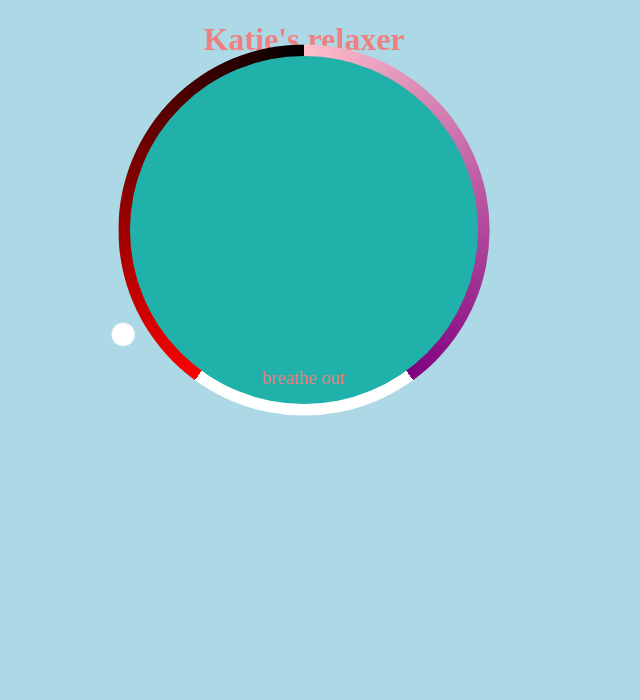
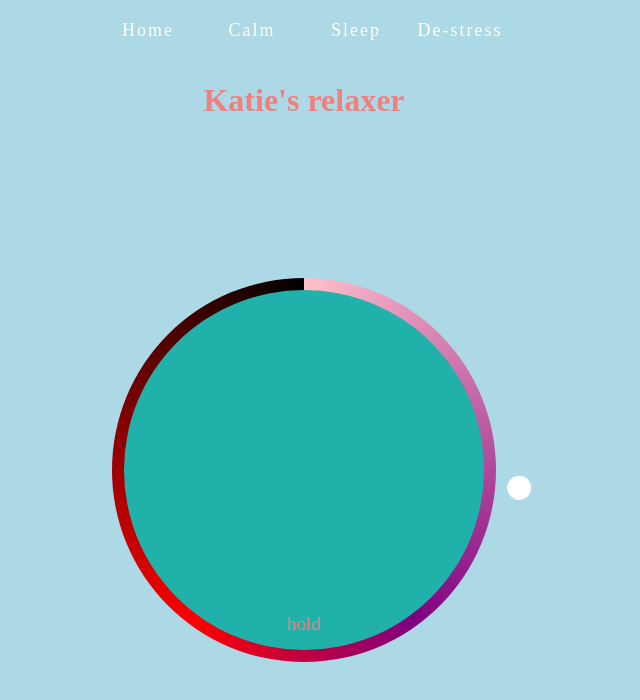
Before and after one commit to cocoflade/breathing-application, a plain HTML site: page calm.html in a window 1280 px wide. Shown: the whole page, without its empty margins (336-976 px from the left). Drawn offline with Linux system fonts and the light colour scheme.

Commit message:
homepage with routes, timings altered on calm breathe cycle

```diff
--- a/index.html
+++ b/calm.html
@@ -7,6 +7,24 @@
     <title>Relax</title>
   </head>
   <body>
+    <header class="menu">
+      <ul class="menu">
+        <li class="menuHeadings">
+          <a href="home.html" class="topLink">Home</a>
+        </li>
+
+        <li class="menuHeadings">
+          <a href="calm.html" class="topLink">Calm</a>
+        </li>
+        <li class="menuHeadings">
+          <a href="calm.html" class="topLink">Sleep</a>
+        </li>
+        <li class="menuHeadings">
+          <a href="calm.html" class="topLink">De-stress</a>
+        </li>
+      </ul>
+    </header>
+
     <h1>Katie's relaxer</h1>
     <div class="container">
       <div class="circle"></div>
--- /dev/null
+++ b/home.html
@@ -0,0 +1,27 @@
+<!DOCTYPE html>
+<html lang="en">
+  <head>
+    <meta charset="UTF-8" />
+    <meta name="viewport" content="width=device-width, initial-scale=1.0" />
+    <title>Breathe</title>
+    <link rel="stylesheet" href="style.css" />
+  </head>
+  <body>
+    <header class="menu">
+      <ul class="menu">
+        <li class="menuHeadings">
+          <a href="home.html" class="topLink">Home</a>
+        </li>
+        <li class="menuHeadings">
+          <a href="calm.html" class="topLink">Calm</a>
+        </li>
+        <li class="menuHeadings">
+          <a href="calm.html" class="topLink">Sleep</a>
+        </li>
+        <li class="menuHeadings">
+          <a href="calm.html" class="topLink">De-stress</a>
+        </li>
+      </ul>
+    </header>
+  </body>
+</html>
--- a/script.js
+++ b/script.js
@@ -1,9 +1,9 @@
 const container = document.querySelector(".container");
 const text = document.querySelector("#text");
 
-const totalTime = 7500;
-const breatheTime = (totalTime / 5) * 2;
-const holdTime = totalTime / 5;
+const totalTime = 19000;
+const breatheTime = totalTime / 4.75;
+const holdTime = totalTime / 2.7;
 
 breatheAnimate();
 
--- a/style.css
+++ b/style.css
@@ -5,14 +5,41 @@
 body {
   background-color: lightblue;
   color: lightcoral;
+  min-height: 100vh;
   overflow: hidden;
   display: flex;
   flex-direction: column;
   align-items: center;
   margin: 0;
-  height: 100%;
-  width: 100%;
 }
+
+/*  */
+
+.menu {
+  margin: 0;
+  padding: 0;
+  list-style: none;
+  text-align: center;
+}
+.menuHeadings {
+  display: inline-block;
+}
+a {
+  padding: 20px 0px 20px 0px;
+  width: 100px;
+  display: inline-block;
+  text-decoration: none;
+  font-family: "Bebas Neue";
+  font-size: large;
+  letter-spacing: 2px;
+  color: #fffff4;
+}
+a.topLink:hover {
+  color: #ffcad4;
+  text-decoration: underline;
+}
+
+/*  */
 
 .container {
   display: flex;
@@ -30,9 +57,8 @@ body {
   background: conic-gradient(
     pink 0%,
     purple 40%,
-    white 40%,
-    white 60%,
-    red 60%,
+    /* white 40%,
+    white 60%, */ red 60%,
     black 100%
   );
   height: 320px;
@@ -48,11 +74,11 @@ body {
   background-color: lightseagreen;
   height: 100%;
   width: 100%;
+  border-radius: 50%;
   position: absolute;
   top: 0;
   left: 0;
   z-index: -1;
-  border-radius: 50%;
 }
 
 .pointer-container {
@@ -61,7 +87,7 @@ body {
   left: 140px;
   width: 20px;
   height: 190px;
-  animation: rotate 7.5s linear forwards infinite;
+  animation: rotate 19s linear forwards infinite;
   transform-origin: bottom center;
 }
 
@@ -70,14 +96,7 @@ body {
   border-radius: 50%;
   height: 20px;
   width: 20px;
-}
-
-.container.grow {
-  animation: grow 3s linear forwards;
-}
-
-.container.shrink {
-  animation: shrink 3s linear forwards;
+  display: block;
 }
 
 @keyframes rotate {
@@ -89,6 +108,10 @@ body {
   }
 }
 
+.container.grow {
+  animation: grow 4s linear forwards;
+}
+
 @keyframes grow {
   from {
     transform: scale(1);
@@ -96,6 +119,9 @@ body {
   to {
     transform: scale(1.2);
   }
+}
+.container.shrink {
+  animation: shrink 8s linear forwards;
 }
 
 @keyframes shrink {
```
